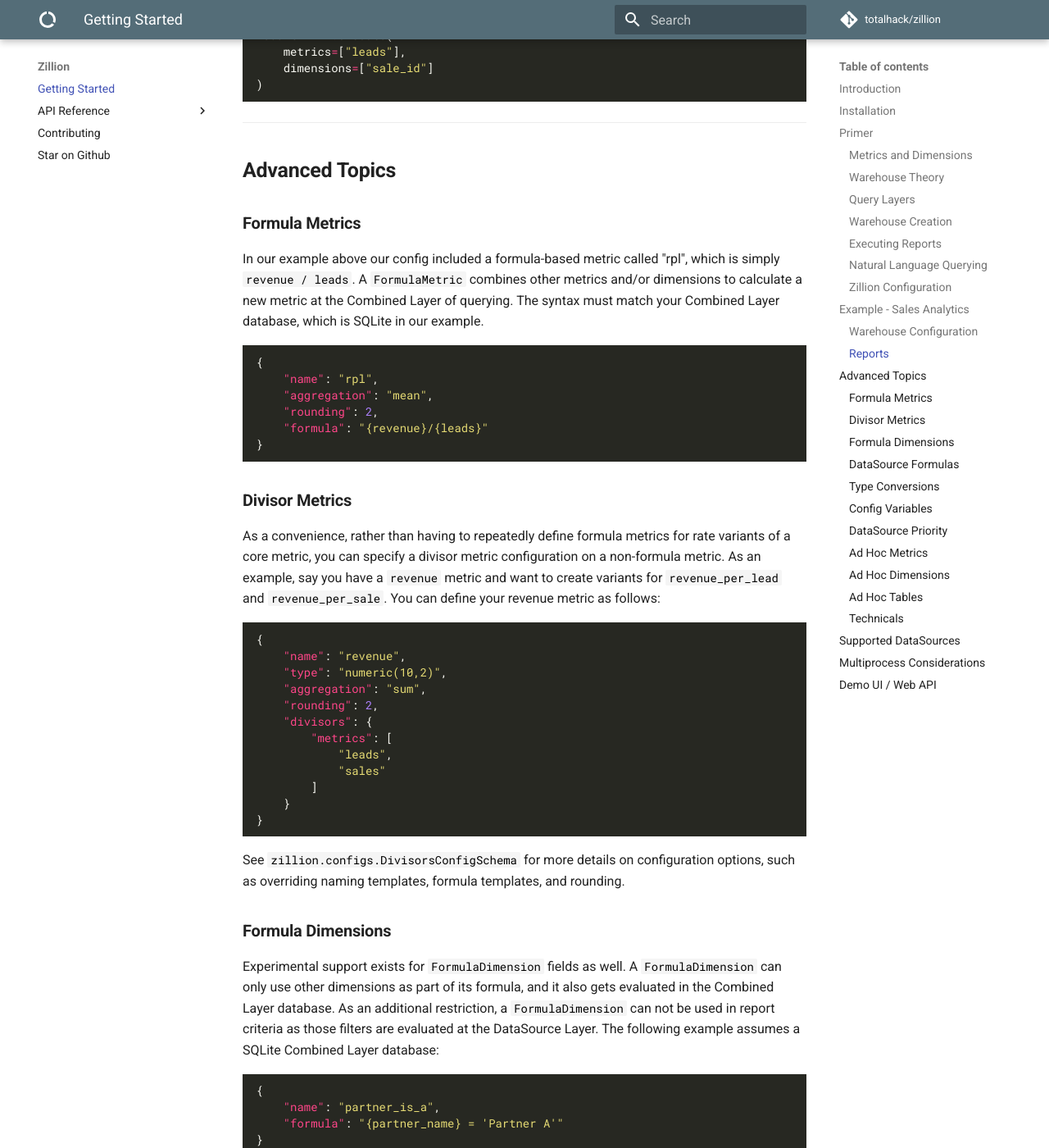
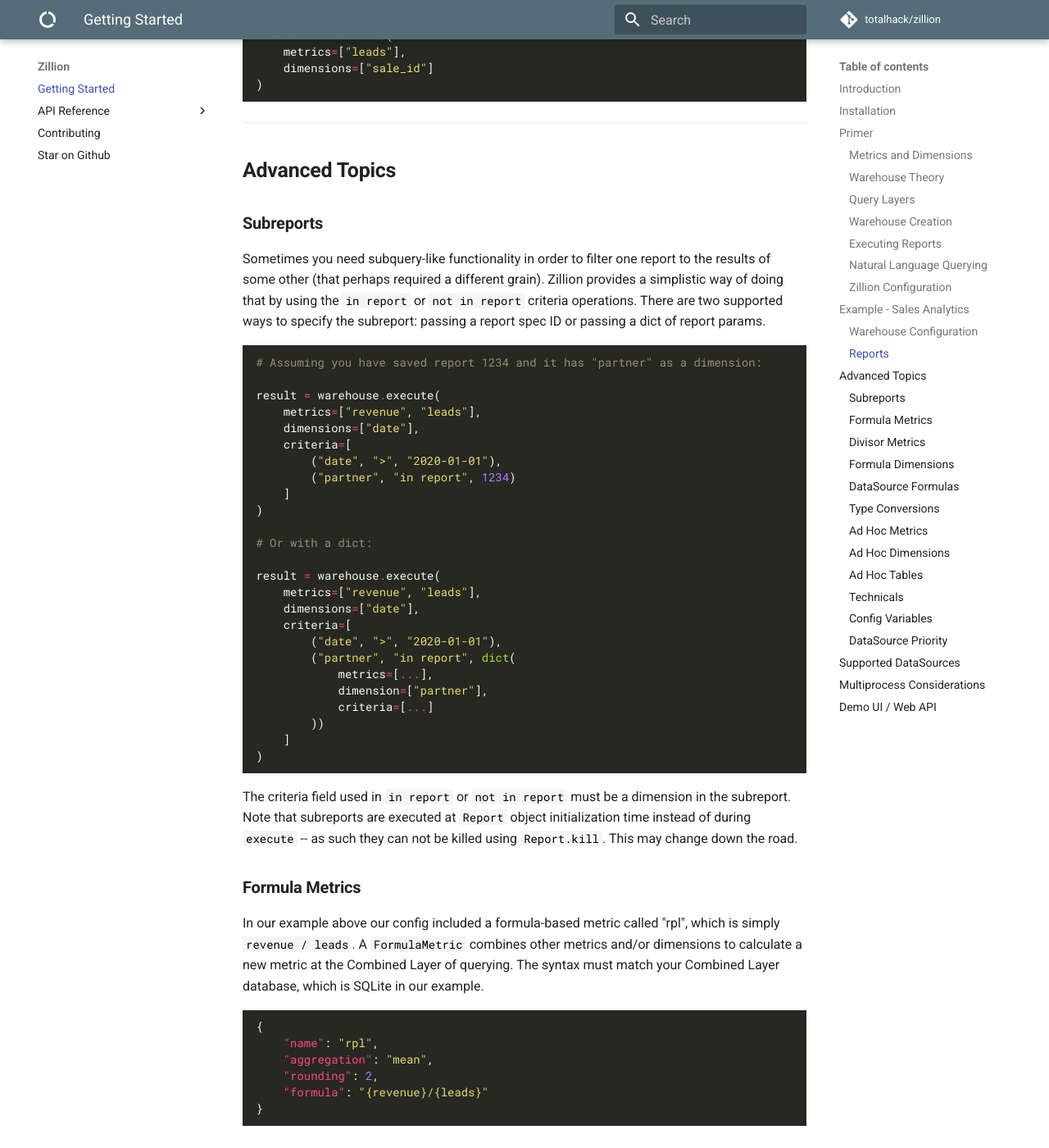
Before and after one commit to totalhack/zillion, an MkDocs documentation site: the page built from docs/mkdocs/index.md, in a window 1280 px wide and 1400 px high, scrolled down 10418 px. Shown: the whole window at 82% size. Built offline with MkDocs 1.6.1 and Material for MkDocs 9.7.7, drawn with Linux system fonts in a browser that asks for light colours; comment, search, counter and statistics services are not loaded; some of the changed text lies outside the part shown.

Commit message:
feat: subreports chore: try to get github to recognize license format

````diff
--- a/docs/mkdocs/index.md
+++ b/docs/mkdocs/index.md
@@ -521,6 +521,49 @@ result = wh.execute(
 **Advanced Topics**
 -------------------
 
+<a name="subreports"></a>
+
+### **Subreports**
+
+Sometimes you need subquery-like functionality in order to filter one
+report to the results of some other (that perhaps required a different grain).
+Zillion provides a simplistic way of doing that by using the `in report` or `not in report`
+criteria operations. There are two supported ways to specify the subreport: passing a
+report spec ID or passing a dict of report params.
+
+```python
+# Assuming you have saved report 1234 and it has "partner" as a dimension:
+
+result = warehouse.execute(
+    metrics=["revenue", "leads"],
+    dimensions=["date"],
+    criteria=[
+        ("date", ">", "2020-01-01"),
+        ("partner", "in report", 1234)
+    ]
+)
+
+# Or with a dict:
+
+result = warehouse.execute(
+    metrics=["revenue", "leads"],
+    dimensions=["date"],
+    criteria=[
+        ("date", ">", "2020-01-01"),
+        ("partner", "in report", dict(
+            metrics=[...],
+            dimension=["partner"],
+            criteria=[...]
+        ))
+    ]
+)
+```
+
+The criteria field used in `in report` or `not in report` must be a dimension
+in the subreport. Note that subreports are executed at `Report` object initialization
+time instead of during `execute` -- as such they can not be killed using `Report.kill`.
+This may change down the road.
+
 <a name="formula-metrics"></a>
 
 ### **Formula Metrics**
@@ -624,49 +667,6 @@ To prevent type conversions, set `skip_conversion_fields` to `true` on your
 See `zillion.field.TYPE_ALLOWED_CONVERSIONS` and `zillion.field.DIALECT_CONVERSIONS`
 for more details on currently supported conversions.
 
-<a name="config-variables"></a>
-
-### **Config Variables**
-
-If you'd like to avoid putting sensitive connection information directly in
-your `DataSource` configs you can leverage config variables. In your `Zillion`
-yaml config you can specify a `DATASOURCE_CONTEXTS` section as follows:
-
-```yaml
-DATASOURCE_CONTEXTS:
-  my_ds_name:
-    user: user123
-    pass: goodpassword
-    host: 127.0.0.1
-    schema: reporting
-```
-
-Then when your `DataSource` config for the datasource named "my_ds_name" is
-read, it can use this context to populate variables in your connection url:
-
-```json
-"datasources": {
-    "my_ds_name": {
-        "connect": "mysql+pymysql://{user}:{pass}@{host}/{schema}"
-        ...
-    }
-}
-```
-
-<a name="DataSource Priority"></a>
-
-### **DataSource Priority**
-
-On `Warehouse` init you can specify a default priority order for datasources
-by name. This will come into play when a report could be satisfied by multiple
-datasources. `DataSources` earlier in the list will be higher priority. This
-would be useful if you wanted to favor a set of faster, aggregate tables that
-are grouped in a `DataSource`.
-
-```python
-wh = Warehouse(config=config, ds_priority=["aggr_ds", "raw_ds", ...])
-```
-
 <a name="adhoc-metrics"></a>
 
 ### **Ad Hoc Metrics**
@@ -760,6 +760,49 @@ appending it to the technical string: i.e. "cumsum:all" or "mean(5):group"
 
 ---
 
+<a name="config-variables"></a>
+
+### **Config Variables**
+
+If you'd like to avoid putting sensitive connection information directly in
+your `DataSource` configs you can leverage config variables. In your `Zillion`
+yaml config you can specify a `DATASOURCE_CONTEXTS` section as follows:
+
+```yaml
+DATASOURCE_CONTEXTS:
+  my_ds_name:
+    user: user123
+    pass: goodpassword
+    host: 127.0.0.1
+    schema: reporting
+```
+
+Then when your `DataSource` config for the datasource named "my_ds_name" is
+read, it can use this context to populate variables in your connection url:
+
+```json
+"datasources": {
+    "my_ds_name": {
+        "connect": "mysql+pymysql://{user}:{pass}@{host}/{schema}"
+        ...
+    }
+}
+```
+
+<a name="datasource-priority"></a>
+
+### **DataSource Priority**
+
+On `Warehouse` init you can specify a default priority order for datasources
+by name. This will come into play when a report could be satisfied by multiple
+datasources. `DataSources` earlier in the list will be higher priority. This
+would be useful if you wanted to favor a set of faster, aggregate tables that
+are grouped in a `DataSource`.
+
+```python
+wh = Warehouse(config=config, ds_priority=["aggr_ds", "raw_ds", ...])
+```
+
 <a name="supported-datasources"></a>
 
 **Supported DataSources**
--- a/zillion/version.py
+++ b/zillion/version.py
@@ -1,2 +1,2 @@
 """Package version"""
-__version__ = "0.9.14"
+__version__ = "0.9.15"
````
Also changed, not shown: README.md (+89 -45 lines), docs/markdown/readme_contents.md (+86 -43 lines), docs/markdown/readme_toc.md (+3 -2 lines), docs/mkdocs/zillion.core.md (+30 -30 lines), docs/mkdocs/zillion.report.md (+2 -2 lines), 4 other files.
